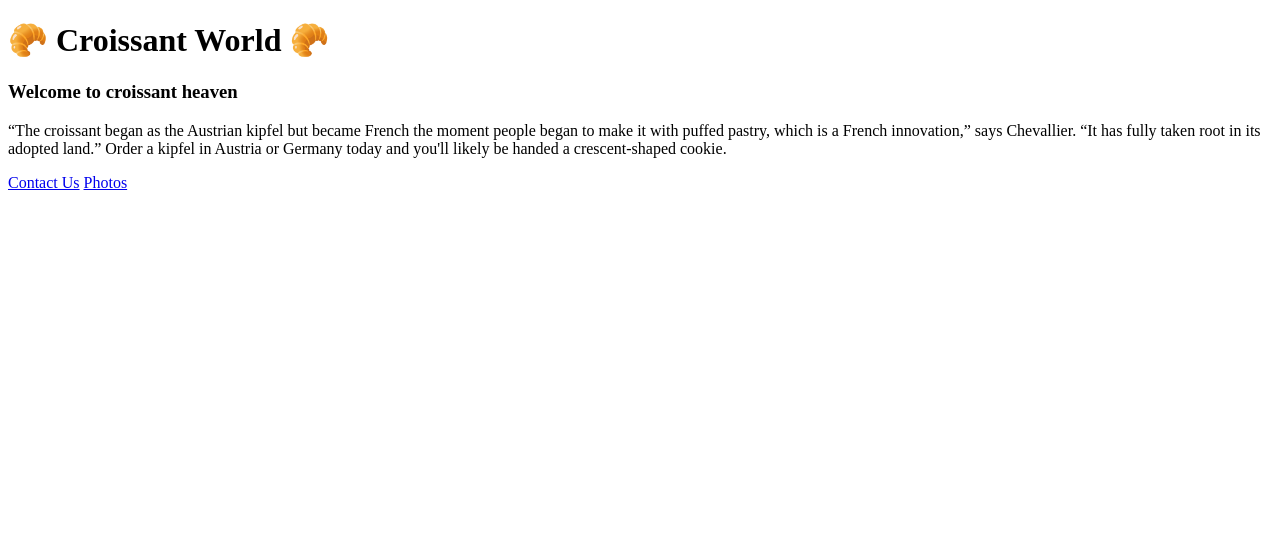
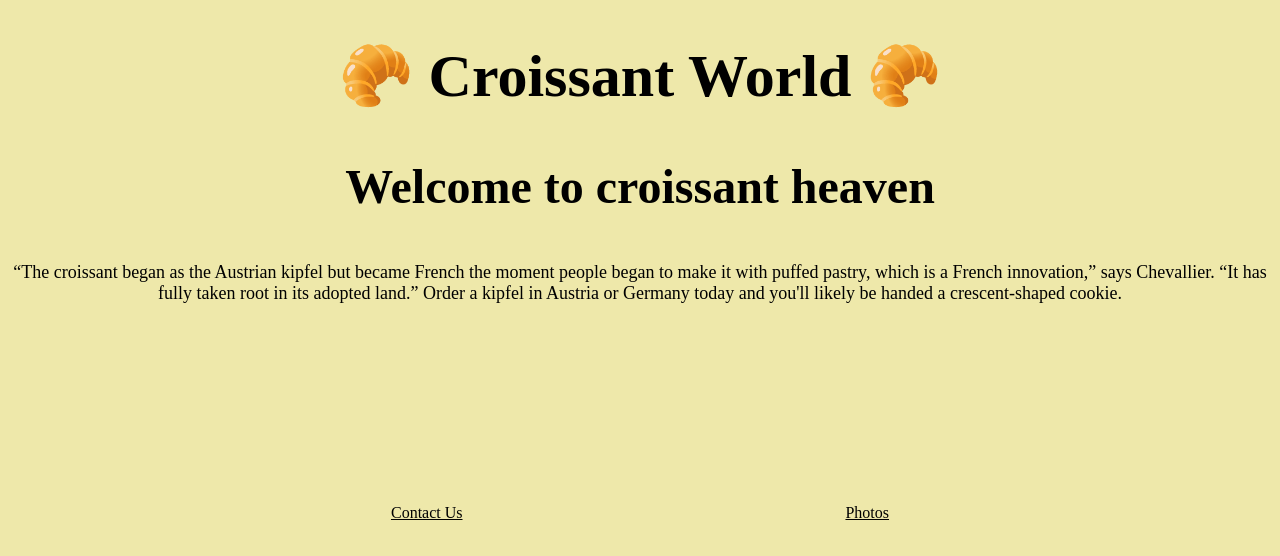
Before and after one commit to catsbe1/Croissant, a plain HTML site: page index.html in a window 1280 px wide. Drawn offline with Linux system fonts and the light colour scheme.

Commit message:
Updated CSS

```diff
--- a/index.html
+++ b/index.html
@@ -4,6 +4,7 @@
     <meta charset="UTF-8" />
     <meta http-equiv="X-UA-Compatible" content="IE=edge" />
     <meta name="viewport" content="width=device-width, initial-scale=1.0" />
+    <link rel="stylesheet" href="/style/style.css">
     <title>Homepage</title>
   </head>
   <body>
--- /dev/null
+++ b/style/style.css
@@ -0,0 +1,30 @@
+body {
+  background-color: palegoldenrod;
+}
+
+h1 {
+  text-align: center;
+  font-size: 60px;
+}
+
+h3 {
+  text-align: center;
+  font-size: 48px;
+}
+
+p {
+  text-align: center;
+  font-size: 18px;
+}
+img {
+  display: block;
+  margin: 0 auto;
+}
+a {
+  color: black;
+}
+.links {
+  display: flex;
+  justify-content: space-evenly;
+  margin-top: 200px;
+}
```
Also changed, not shown: contact.html (+1 -0 lines), photo.html (+2 -1 lines).
